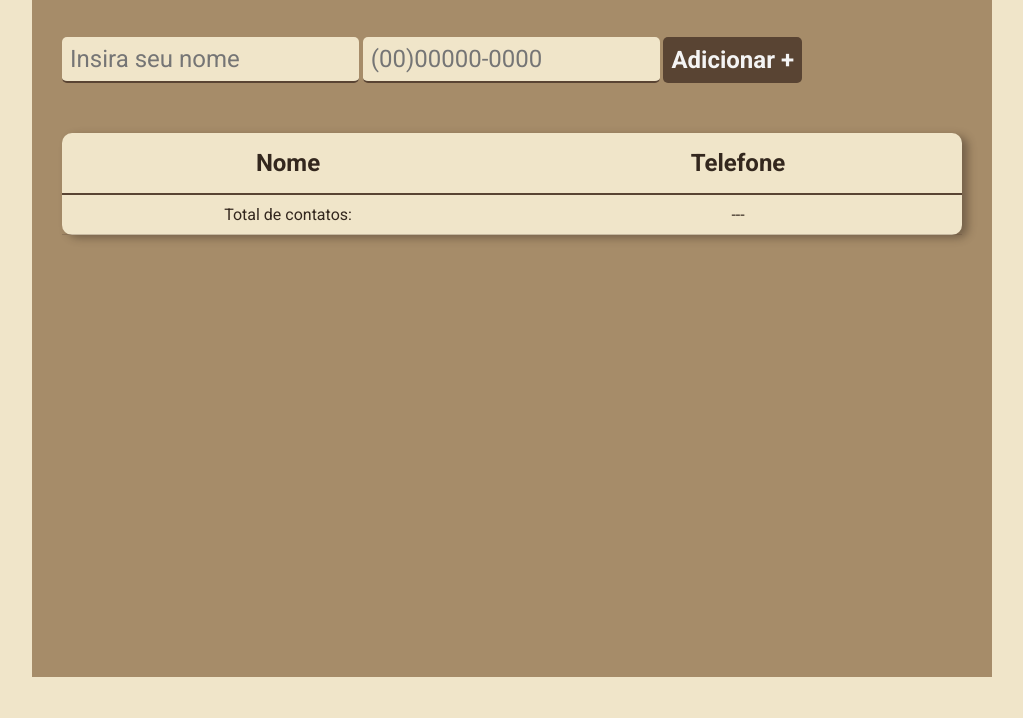
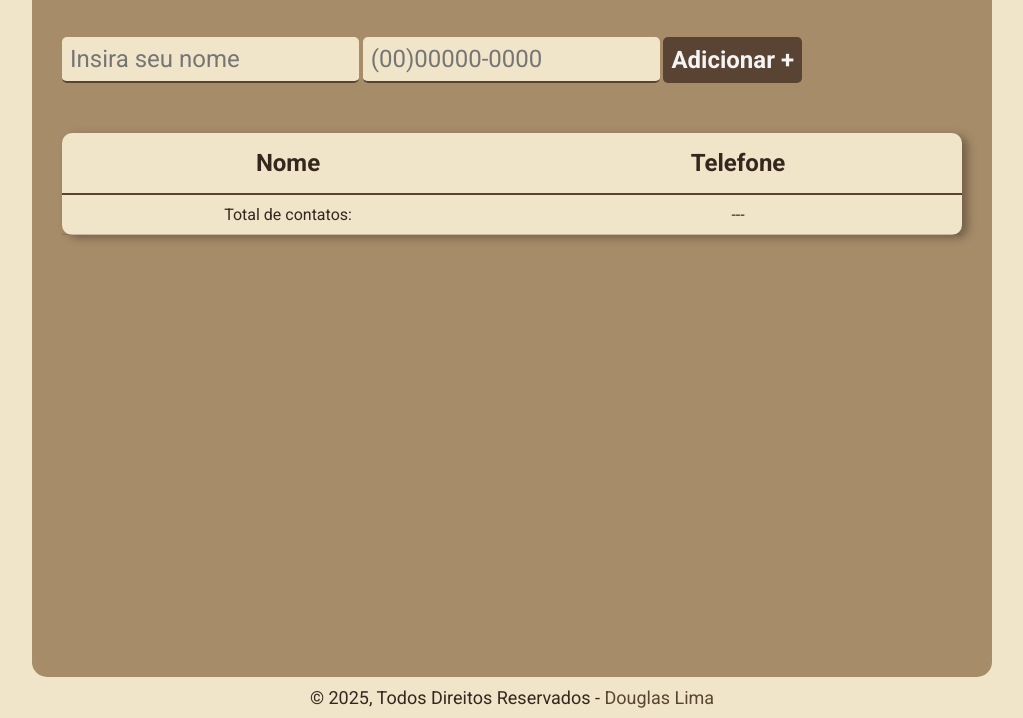
Before and after one commit to douglaslima-dev/projeto_agenda_contatos, a plain HTML site: page index.html in a window 1280 px wide. Shown: the part 123-841 px from the top of the page, without its empty margins (128-1151 px from the left). Before the commit the page ends 800 px from the top, so only its background shows below. Drawn offline with Linux system fonts and the light colour scheme.

Commit message:
Add copyright

```diff
--- a/index.html
+++ b/index.html
@@ -43,6 +43,7 @@
             </tfoot>
         </table>
     </div>
+    <footer><p> &#169; 2025, Todos Direitos Reservados - <a href="https://github.com/douglaslima-dev">Douglas Lima</a></p></footer>
     <script src="main.js"></script>
 </body>
 </html>
--- a/style.css
+++ b/style.css
@@ -25,7 +25,7 @@ body {
     height: 100vh;
     margin: 0 auto;
     padding: 70px 30px;
-
+    border-radius: 0px 0px 15px 15px;
 }
 
 
@@ -100,3 +100,21 @@ table td {
     font-size: 16px;
     border-bottom: 1px solid #59443346;
 }
+
+footer {
+    display: flex;
+    justify-content: center;
+    color: #33271e;
+    padding: 10px;
+    font-size: 18px;
+}
+
+footer a {
+    color: var(--marromEscuro);
+    text-decoration: none;
+}
+
+footer a:hover {
+    font-size: 20px;
+    text-decoration: underline;
+}
```
